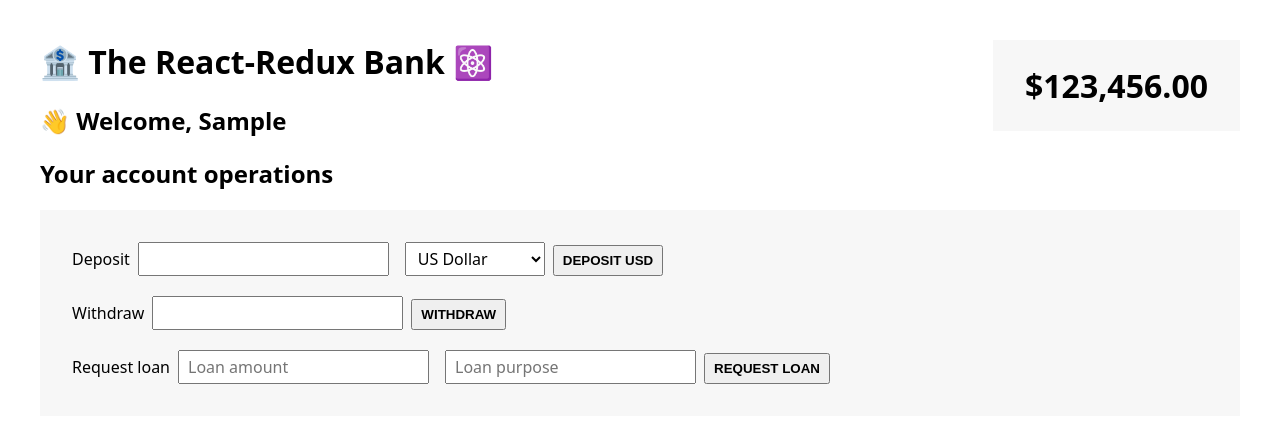
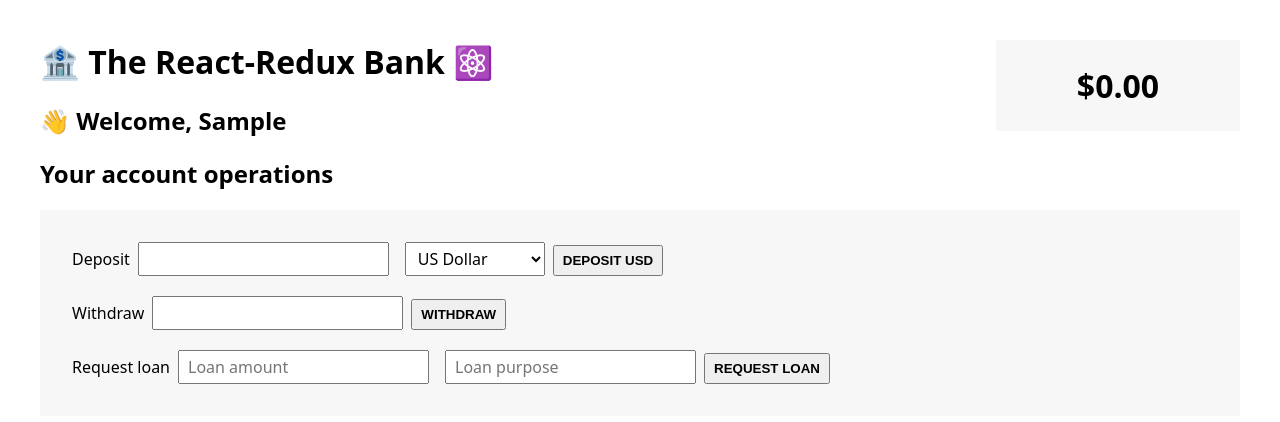
Before and after one commit to CezarLuca/20.1_redux-intro, a React (Create React App) app: page / in a window 1280 px wide. Both pictures are taken after typing "Sample", "Sample" into the empty fields and a click on the button "CREATE NEW CUSTOMER". Shown: the top 422 px of the page. Built offline with nearby package versions, Linux system fonts and the light colour scheme.

Commit message:
Legacy Way of Connection Components to Redux done

```diff
--- a/src/features/accounts/BalanceDisplay.js
+++ b/src/features/accounts/BalanceDisplay.js
@@ -1,12 +1,20 @@
+import { connect } from "react-redux";
+
 function formatCurrency(value) {
-  return new Intl.NumberFormat("en", {
-    style: "currency",
-    currency: "USD",
-  }).format(value);
+    return new Intl.NumberFormat("en", {
+        style: "currency",
+        currency: "USD",
+    }).format(value);
 }
 
-function BalanceDisplay() {
-  return <div className="balance">{formatCurrency(123456)}</div>;
+function BalanceDisplay({ balance }) {
+    return <div className="balance">{formatCurrency(balance)}</div>;
 }
 
-export default BalanceDisplay;
+function mapStateToProps(state) {
+    return {
+        balance: state.account.balance,
+    };
+}
+
+export default connect(mapStateToProps)(BalanceDisplay);
```
